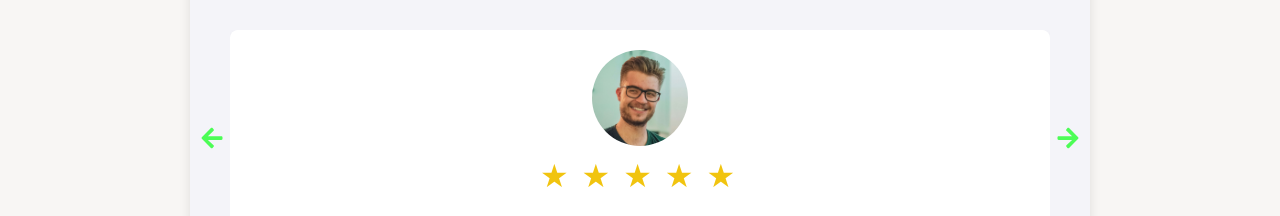
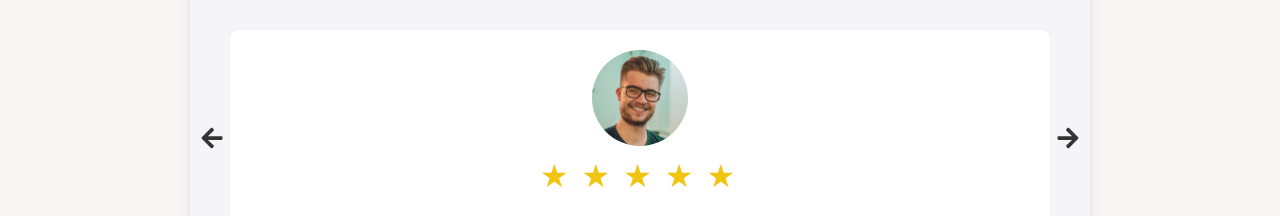
Before and after one commit to younew558645/prontointerventoliguria11, a React (Vite) app: page / in a window 1280 px wide. Shown: the part 1260-1476 px from the top of the page. Built offline with nearby package versions, Linux system fonts and the light colour scheme.

Commit message:
Update index.css

```diff
--- a/src/index.css
+++ b/src/index.css
@@ -240,13 +240,13 @@ body {
   transform: translateY(-50%);
   font-size: 1.5rem; /* Ridotto per una freccia più piccola */
   cursor: pointer;
-  color: #19ff25c4;
+  color: #333;
   transition: transform 0.3s ease, color 0.3s ease; /* Aggiungi transizione per il colore */
   z-index: 10; /* Assicurati che le frecce siano sopra gli altri contenuti */
 }
 
 .arrow:hover {
-  color: #1ca12700; /* Cambia colore al passaggio del mouse */
+  color: #00af2c; /* Cambia colore al passaggio del mouse */
   transform: translateY(-50%) scale(1.2); /* Aggiungi un effetto di ingrandimento al passaggio del mouse */
 }
 
```
